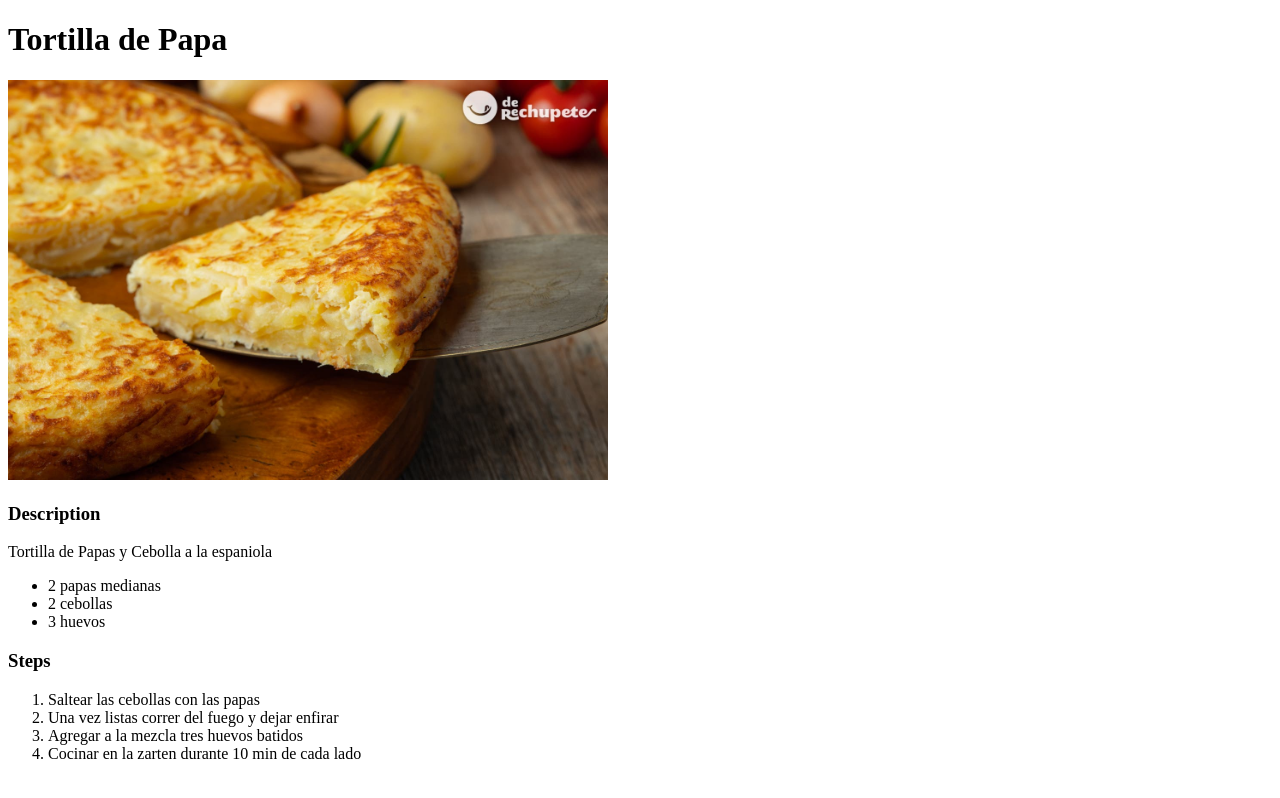
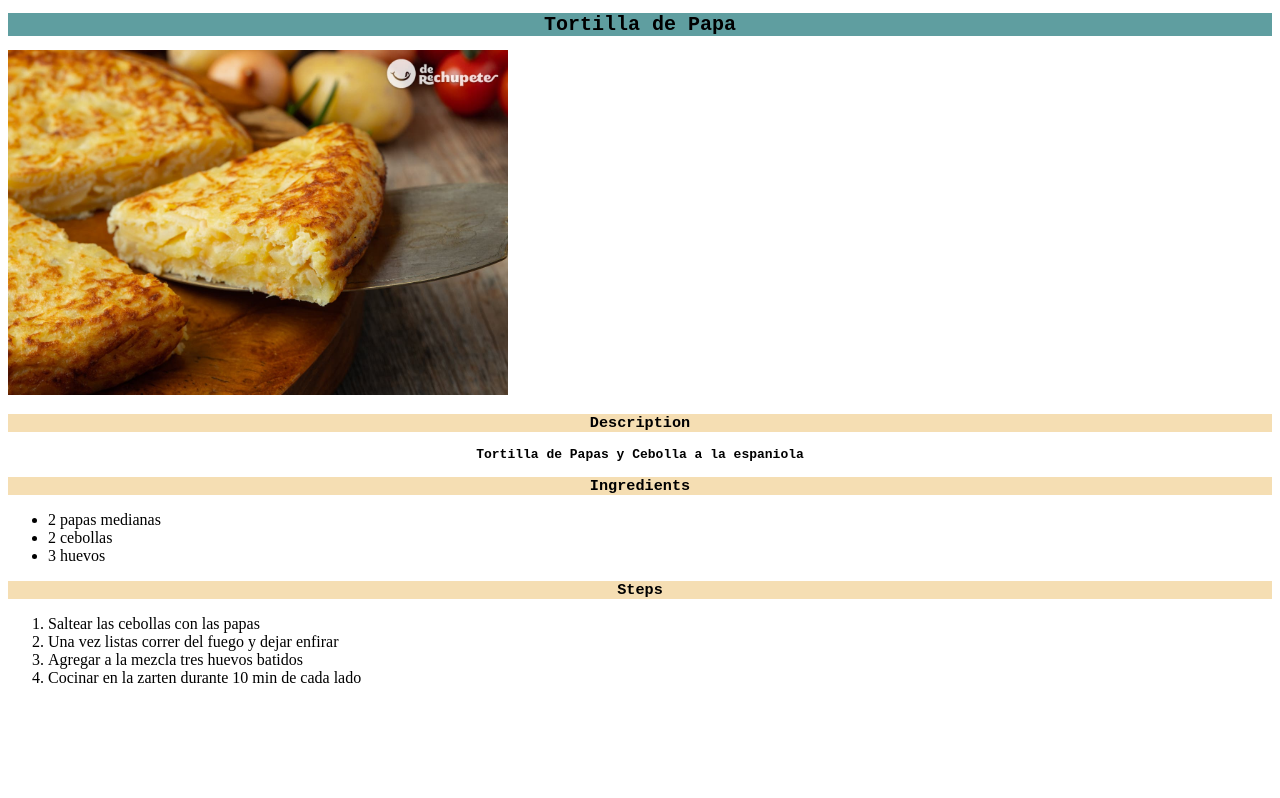
Before and after one commit to NachoRam123/Recipes, a plain HTML site: page recipes/tortilla-papa.html in a window 1280 px wide. Drawn offline with Linux system fonts and the light colour scheme.

Commit message:
add style.css

```diff
--- a/recipes/tortilla-papa.html
+++ b/recipes/tortilla-papa.html
@@ -4,13 +4,15 @@
 <head>
     <meta charset="utf-8">
     <title>Tortilla de Papa</title>
+    <link rel="stylesheet" href="../style.css">
 </head>
 
 <body>
-    <h1>Tortilla de Papa</h1>
-        <img src='../img/tortilla-papas.jpg' width="600" height="400" alt='Tortilla de Papas img'>
+    <h1 class="recipes-title">Tortilla de Papa</h1>
+        <img class="img" src='../img/tortilla-papas.jpg' width="600" height="400" alt='Tortilla de Papas img'>
         <h3>Description</h3>
-            <p>Tortilla de Papas y Cebolla a la espaniola</h3>
+            <p class="description">Tortilla de Papas y Cebolla a la espaniola</h3>
+        <h3>Ingredients</h3>
             <ul>
                 <li>2 papas medianas</li>
                 <li>2 cebollas</li>
--- /dev/null
+++ b/style.css
@@ -0,0 +1,44 @@
+div,
+p,
+h1,
+h3
+{
+    text-align: center;
+    align-self: center;
+    align-items: center;
+    align-content: center;
+    font-family: monospace
+}
+
+h1 {
+    background-color: blueviolet;
+    text-align: center;
+    font-size: 20px;
+}
+
+.items {
+    font-size: large;
+    font-family: monospace;
+    text-align: right;
+}
+
+.recipes-title {
+    background-color: cadetblue;
+}
+
+h3 {
+    text-align: center;
+    background-color: wheat;
+}
+
+.description {
+    font-weight: bold;
+    font-family: monospace;
+    text-align: center;
+}
+
+img {
+    height: auto;
+    width: 500px;
+    align-content: center;
+}
```
Also changed, not shown: index.html (+4 -3 lines), recipes/hambur-garbanzos.html (+4 -3 lines), recipes/tarta-atun.html (+4 -3 lines).
